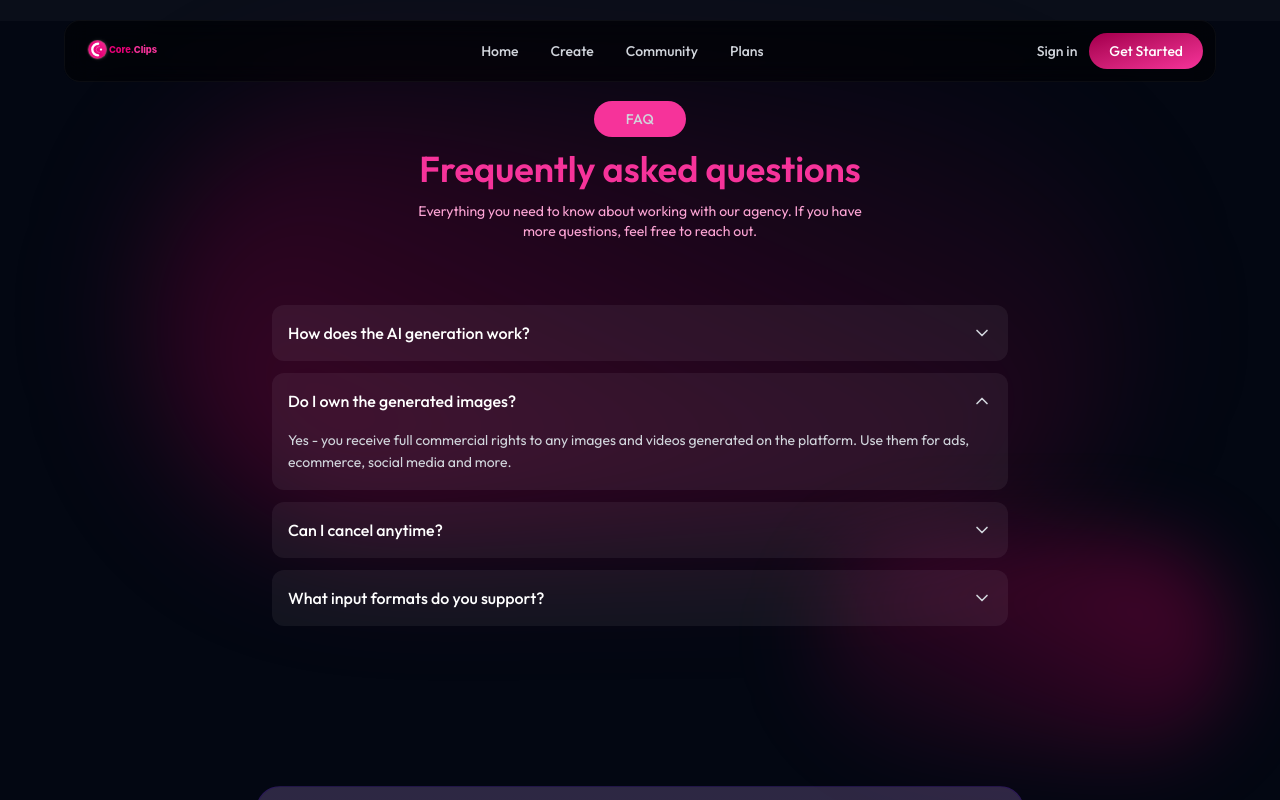
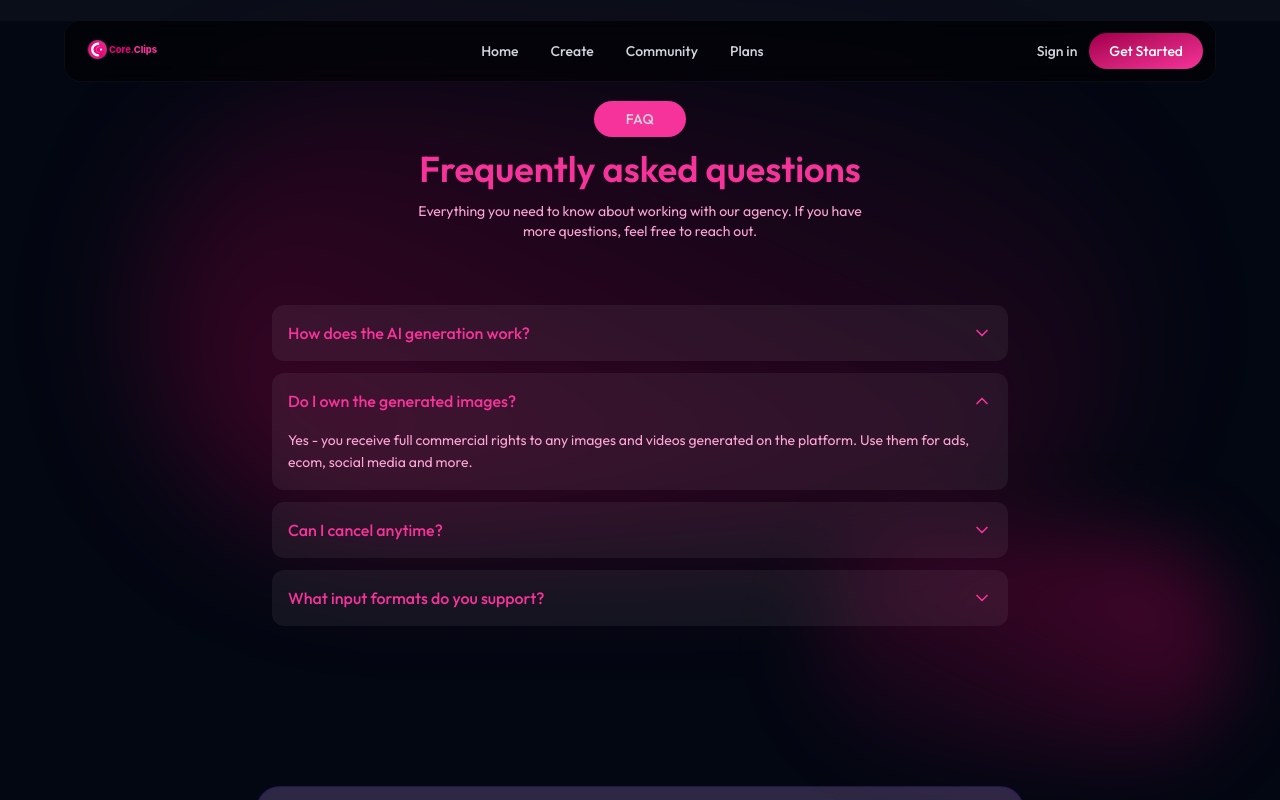
Before and after one commit to OtakuTotipotent/core-clip, a React (Vite) app in the folder client/: page / in a window 1280 px wide. Both pictures are taken after a click on the heading "Do I own the generated images?". Shown: the part 2150-2950 px from the top of the page. Built offline with nearby package versions, Linux system fonts and the light colour scheme; grey boxes are pictures that could not be loaded; the HTML template or start-up script is replaced by a standard one.

Commit message:
feat: add faq section

```diff
--- a/client/src/assets/assets.tsx
+++ b/client/src/assets/assets.tsx
@@ -239,7 +239,7 @@ export const faqData = [
   {
     question: "Do I own the generated images?",
     answer:
-      "Yes - you receive full commercial rights to any images and videos generated on the platform. Use them for ads, ecommerce, social media and more.",
+      "Yes - you receive full commercial rights to any images and videos generated on the platform. Use them for ads, ecom, social media and more.",
   },
   {
     question: "Can I cancel anytime?",
--- a/client/src/components/Faq.tsx
+++ b/client/src/components/Faq.tsx
@@ -41,10 +41,10 @@ export default function Faq() {
               className="group bg-white/6 rounded-xl select-none"
             >
               <summary className="flex items-center justify-between p-4 cursor-pointer">
-                <h4 className="font-medium">{faq.question}</h4>
-                <ChevronDownIcon className="w-5 h-5 text-gray-300 group-open:rotate-180 transition-transform" />
+                <h4 className="font-medium text-pink-500">{faq.question}</h4>
+                <ChevronDownIcon className="w-5 h-5 text-pink-500 group-open:rotate-180 transition-transform" />
               </summary>
-              <p className="p-4 pt-0 text-sm text-gray-300 leading-relaxed">
+              <p className="p-4 pt-0 text-sm text-pink-300 leading-relaxed">
                 {faq.answer}
               </p>
             </motion.details>
```
